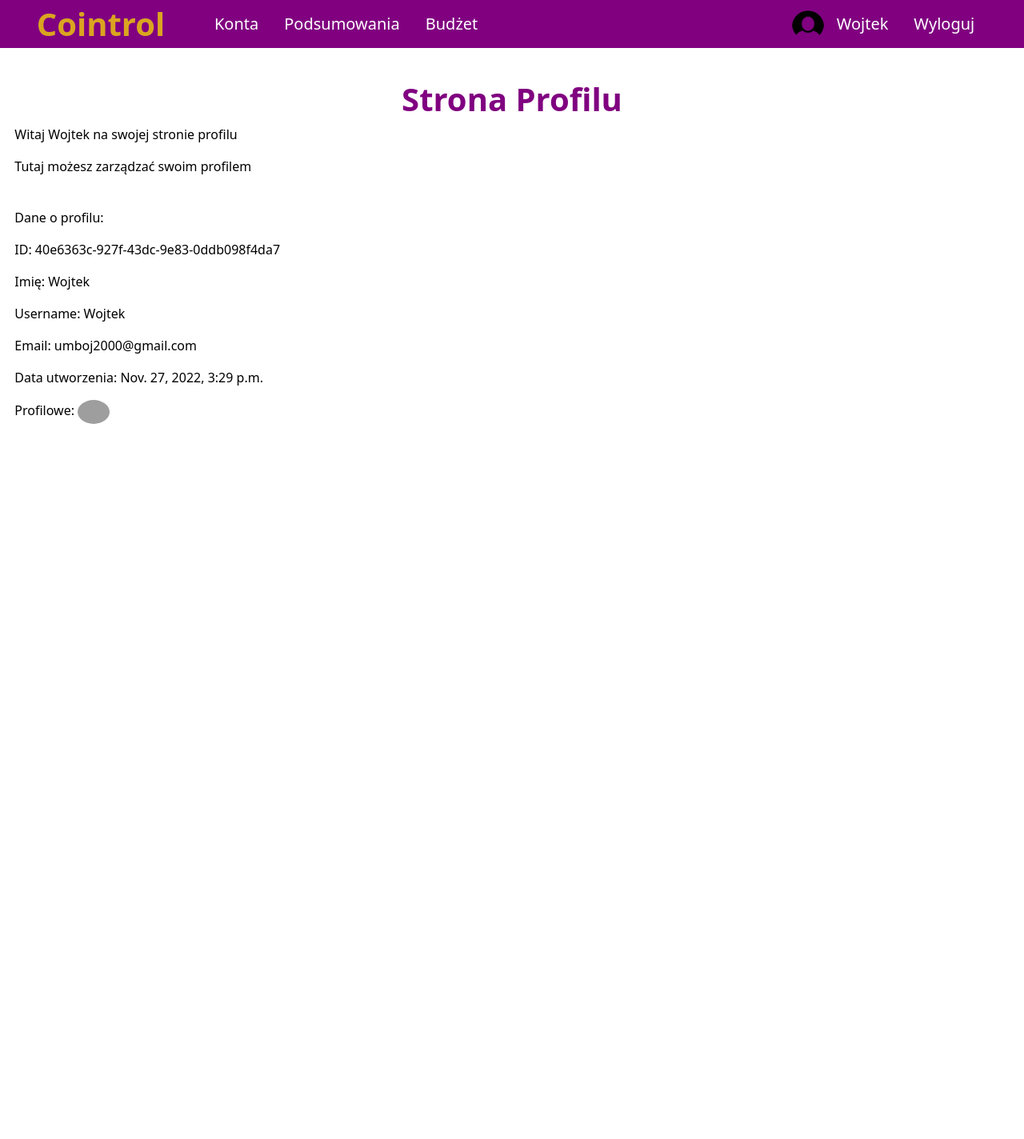
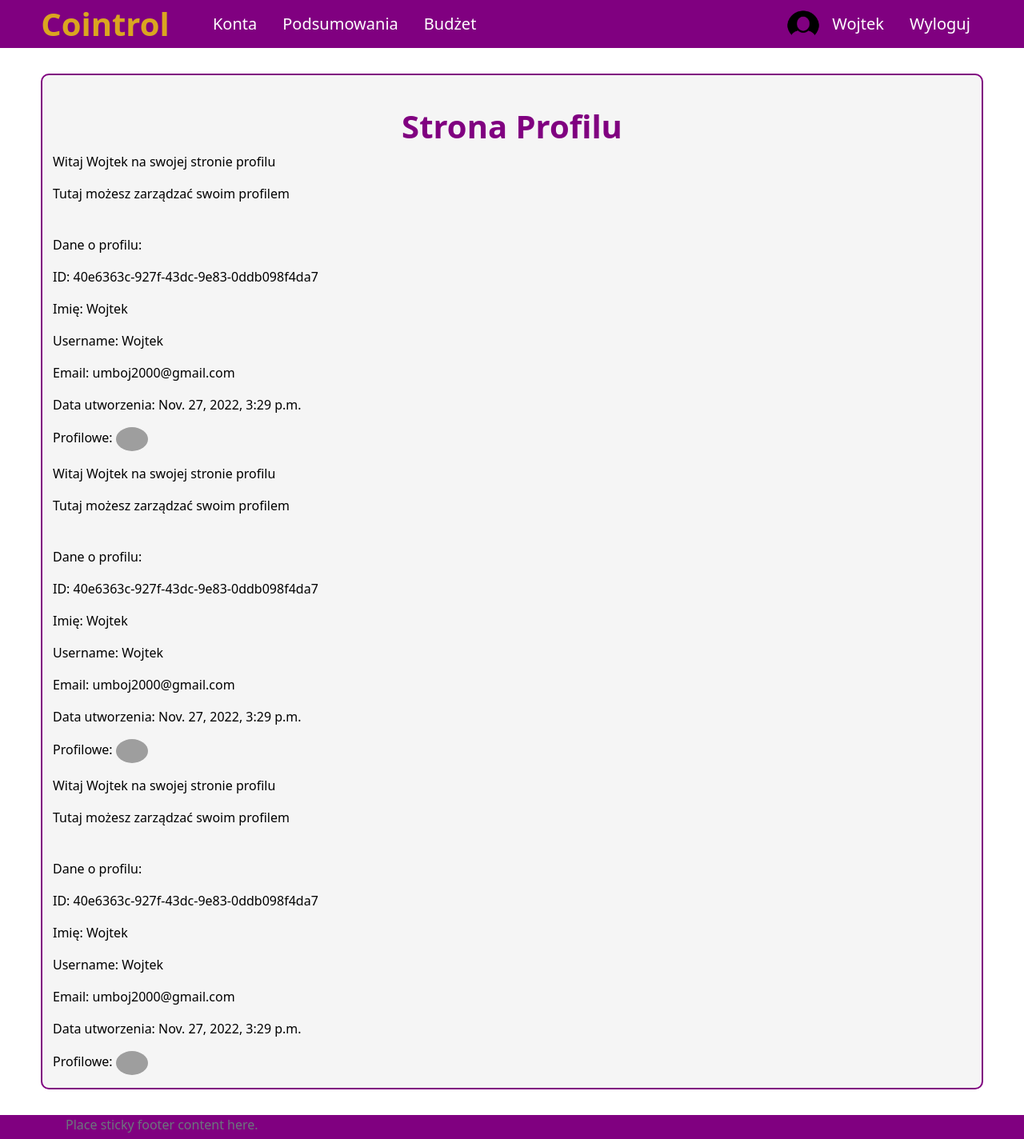
Before and after one commit to Maiconek/ProjektZespolowy-UG-2022-23, a Django app: page /profile in a window 1280 px wide. Shown: the whole page at 80% size. Before the commit the page ends 530 px from the top, so only its background shows below. Run offline with Django 3.2, Linux system fonts and the light colour scheme; a user stored in the database is signed in; data comes from the database, SQL or seed files in the repository; both versions use the stored data as it was after the commit; grey boxes are pictures that could not be loaded.

Commit message:
Zmiany w Layoucie

```diff
--- a/ManagerFinansow/aplication/static/css/style.css
+++ b/ManagerFinansow/aplication/static/css/style.css
@@ -1,28 +1,49 @@
+/* BODY */
 body{
     background-color: white;
     color: black;
 }
+
+/* NAV */
 a.nav-link{
     color: white;
     font-size: 20px;
+}
+a.nav-link:hover{
+    color: white;
+    background-color: rgb(176, 0, 176);
 }
 ul.nav{
     align-items: center;
 }
 nav.nav{
+    height: 60px;
     background-color: purple;
     justify-content: space-between;
-    padding-left: 5ch;
-    padding-right: 5ch;
+    padding-left: 4vw;
+    padding-right: 4vw;
 }
 #logo-link{
     padding: 0;
-    margin-right: 4ch;
+    margin-right: 3vw;
 }
 #app-name{
     color: goldenrod;
     font-size: 40px;
     font-weight: bold;
+}
+
+/* CONTENT */
+#site-content{
+    min-height: calc(100vh - 60px - 8vh - 30px);
+    /* 100vh - nav height - margins - footer height */
+    margin-top: 4vh;
+    margin-bottom: 4vh;
+    margin-left: 4vw;
+    margin-right: 4vw;
+    border: 2px solid purple;
+    border-radius: 10px;
+    background-color: whitesmoke;
 }
 div.title{
     padding-top: 5vh;
@@ -35,6 +56,15 @@ div.title h1{
     font-weight: bold;
 }
 div.content{
-    padding-left: 2ch;
-    padding-right: 2ch;
+    padding-left: 1vw;
+    padding-right: 1vw;
 }
+
+/* FOOTER */
+footer{
+    height: 30px;
+    background-color: purple;
+    justify-content: space-between;
+    padding-left: 4vw;
+    padding-right: 4vw;
+}
--- a/ManagerFinansow/templates/application/base.html
+++ b/ManagerFinansow/templates/application/base.html
@@ -46,6 +46,11 @@
         {% block content %}
         {% endblock %}
     </div>
+    <footer class="footer">
+        <div class="container">
+            <span class="text-muted">Place sticky footer content here.</span>
+        </div>
+    </footer>
 
 </body>
 </html>
--- a/ManagerFinansow/templates/application/profile.html
+++ b/ManagerFinansow/templates/application/profile.html
@@ -16,6 +16,29 @@
         <p>Email: {{ profile.email }}</p>
         <p>Data utworzenia: {{ profile.created }}</p>
         <p>Profilowe: <img src={{ profile.image }}, style="border-radius: 50%; width: 40px;"></p>
-
+    </div>
+    <div class="content">
+        <p>Witaj {{ user.username }} na swojej stronie profilu</p>
+        <p>Tutaj możesz zarządzać swoim profilem</p>
+        <br/>
+        <p>Dane o profilu:</p>
+        <p>ID: {{ profile.id }}</p>
+        <p>Imię: {{ profile.name }}</p>
+        <p>Username: {{ profile.username }}</p>
+        <p>Email: {{ profile.email }}</p>
+        <p>Data utworzenia: {{ profile.created }}</p>
+        <p>Profilowe: <img src={{ profile.image }}, style="border-radius: 50%; width: 40px;"></p>
+    </div>
+    <div class="content">
+        <p>Witaj {{ user.username }} na swojej stronie profilu</p>
+        <p>Tutaj możesz zarządzać swoim profilem</p>
+        <br/>
+        <p>Dane o profilu:</p>
+        <p>ID: {{ profile.id }}</p>
+        <p>Imię: {{ profile.name }}</p>
+        <p>Username: {{ profile.username }}</p>
+        <p>Email: {{ profile.email }}</p>
+        <p>Data utworzenia: {{ profile.created }}</p>
+        <p>Profilowe: <img src={{ profile.image }}, style="border-radius: 50%; width: 40px;"></p>
     </div>
 {% endblock  %}
```
Also changed, not shown: ManagerFinansow/templates/registration/login.html (+17 -4 lines), ManagerFinansow/db.sqlite3.
